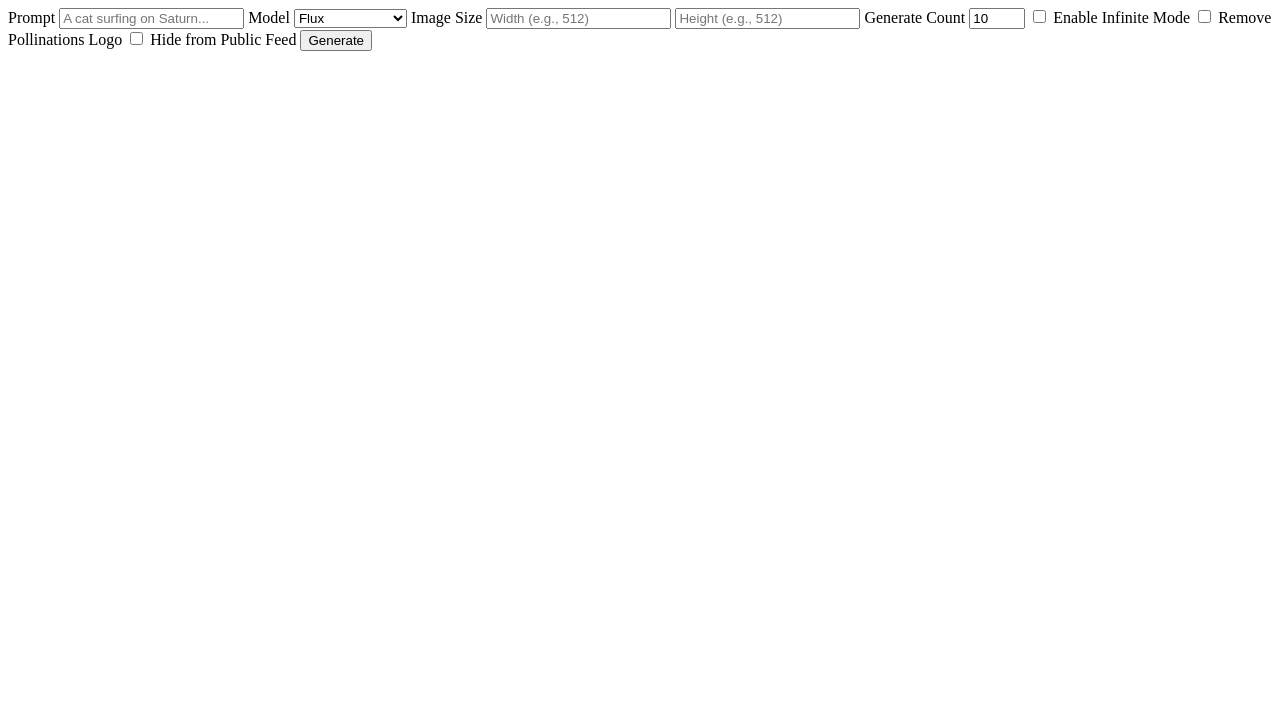
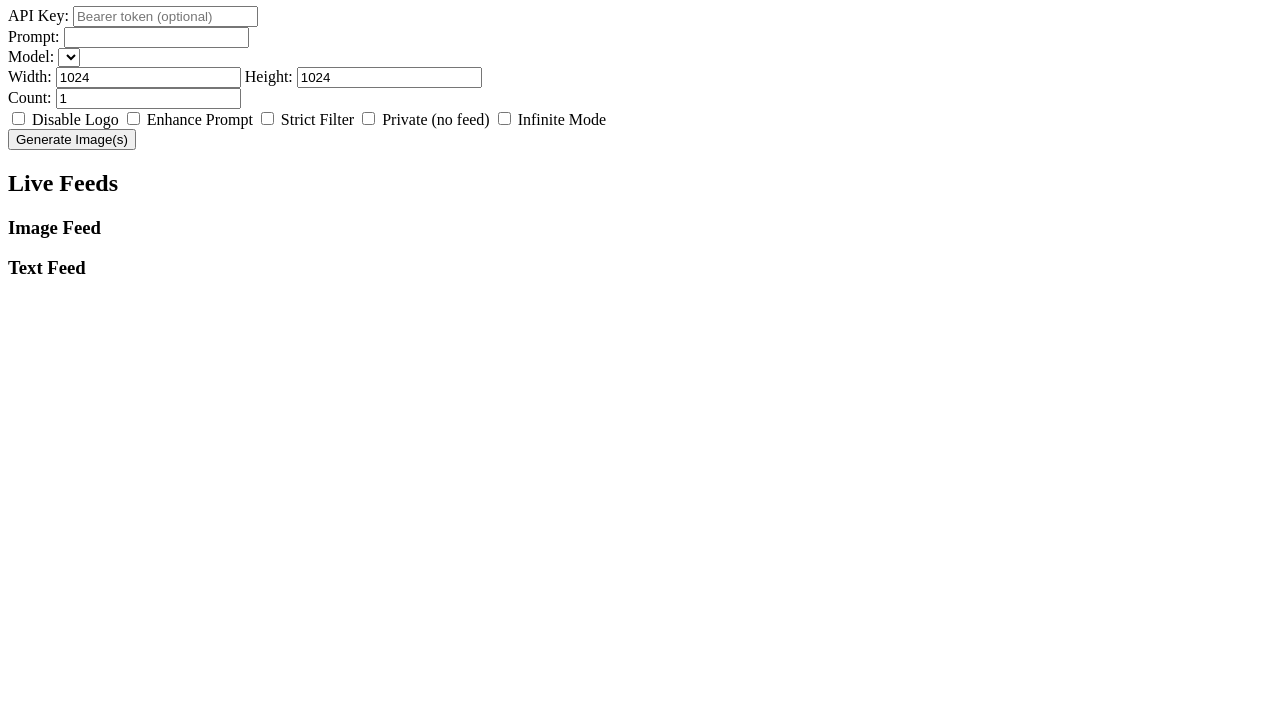
Before and after one commit to GrokSearchGrok/pollinations-search, a plain HTML site: page pollinations_search_app.html in a window 1280 px wide. Shown: the part 74-800 px from the top of the page. Drawn offline with Linux system fonts and the light colour scheme.

Commit message:
Update pollinations_search_app.html

```diff
--- a/pollinations_search_app.html
+++ b/pollinations_search_app.html
@@ -1,46 +1,45 @@
-<!-- index.html -->
 <!DOCTYPE html>
 <html lang="en">
 <head>
-  <meta charset="UTF-8" />
-  <meta name="viewport" content="width=device-width, initial-scale=1.0" />
-  <title>Pollinations Search</title>
-  <link rel="stylesheet" href="css/style.css" />
+  <meta charset="UTF-8">
+  <title>Pollinations AI Demo</title>
+  <link rel="stylesheet" href="styles.css">
 </head>
 <body>
-  <div class="container">
-    <h1>🎨 Pollinations AI Generator</h1>
+  <h1>Pollinations.AI Generator (Dark Theme)</h1>
+  <form id="genForm">
+    <label>API Key: <input type="text" id="apiKey" placeholder="Bearer token (optional)"></label><br>
+    <label>Prompt: <input type="text" id="prompt" required></label><br>
+    <label>Model:
+      <select id="modelSelect">
+        <!-- Options will be populated by script -->
+      </select>
+    </label><br>
+    <label>Width: <input type="number" id="width" value="1024" min="64"></label>
+    <label>Height: <input type="number" id="height" value="1024" min="64"></label><br>
+    <label>Count: <input type="number" id="count" value="1" min="1"></label><br>
+    <label><input type="checkbox" id="nologo"> Disable Logo</label>
+    <label><input type="checkbox" id="enhance"> Enhance Prompt</label>
+    <label><input type="checkbox" id="safe"> Strict Filter</label>
+    <label><input type="checkbox" id="private"> Private (no feed)</label>
+    <label><input type="checkbox" id="infinite"> Infinite Mode</label><br>
+    <button type="submit">Generate Image(s)</button>
+  </form>
 
-    <form id="promptForm">
-      <label>Prompt
-        <input type="text" id="prompt" placeholder="A cat surfing on Saturn..." required />
-      </label>
+  <div id="results"></div>
 
-      <label>Model
-        <select id="model">
-          <option value="flux">Flux</option>
-          <option value="realisticVision">Realistic Vision</option>
-          <option value="gptimage">GPT Image</option>
-        </select>
-      </label>
-
-      <label>Image Size
-        <input type="number" id="width" placeholder="Width (e.g., 512)" />
-        <input type="number" id="height" placeholder="Height (e.g., 512)" />
-      </label>
-
-      <label>Generate Count
-        <input type="number" id="count" min="1" max="50" value="10" />
-      </label>
-
-      <label><input type="checkbox" id="infiniteMode" /> Enable Infinite Mode</label>
-      <label><input type="checkbox" id="nologo" /> Remove Pollinations Logo</label>
-      <label><input type="checkbox" id="privateMode" /> Hide from Public Feed</label>
-
-      <button type="submit">Generate</button>
-    </form>
+  <h2>Live Feeds</h2>
+  <div class="feed-container">
+    <div>
+      <h3>Image Feed</h3>
+      <div id="imageFeed" class="feed"></div>
+    </div>
+    <div>
+      <h3>Text Feed</h3>
+      <div id="textFeed" class="feed"></div>
+    </div>
   </div>
 
-  <script src="js/generate.js"></script>
+  <script src="script.js"></script>
 </body>
 </html>
```
